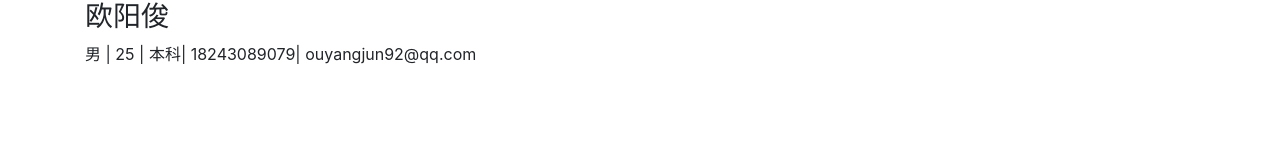
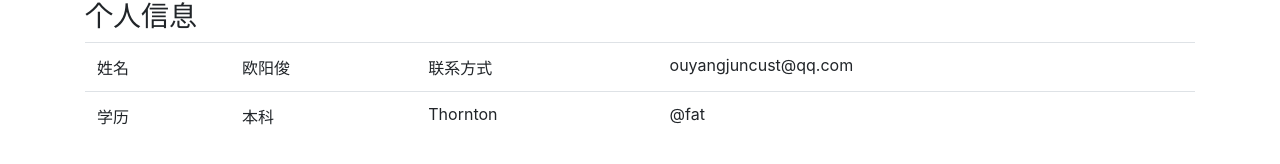
Before and after one commit to oyjjpp/oyjjpp.github.io, a plain HTML site: page index.html in a window 1280 px wide. Drawn offline with nearby package versions, Linux system fonts and the light colour scheme.

Commit message:
Update index.html

```diff
--- a/index.html
+++ b/index.html
@@ -5,8 +5,24 @@
 <link rel="stylesheet" href="https://cdn.jsdelivr.net/npm/bootstrap@4.4.1/dist/css/bootstrap.min.css" integrity="sha384-Vkoo8x4CGsO3+Hhxv8T/Q5PaXtkKtu6ug5TOeNV6gBiFeWPGFN9MuhOf23Q9Ifjh" crossorigin="anonymous">
 <body>
 <div class="container">
-  <h3>欧阳俊</h3>
-  <div>男 | 25 | 本科| 18243089079| ouyangjun92@qq.com</div>
+  <h3>个人信息</h3>
+
+<table class="table">
+  <tbody>
+    <tr>
+      <td>姓名</td>
+      <td>欧阳俊</td>
+      <td>联系方式</td>
+      <td>ouyangjuncust@qq.com</td>
+    </tr>
+    <tr>
+      <td>学历</td>
+      <td>本科</td>
+      <td>Thornton</td>
+      <td>@fat</td>
+    </tr>
+  </tbody>
+</table>
 </div>
 </body>
 </html>
```
